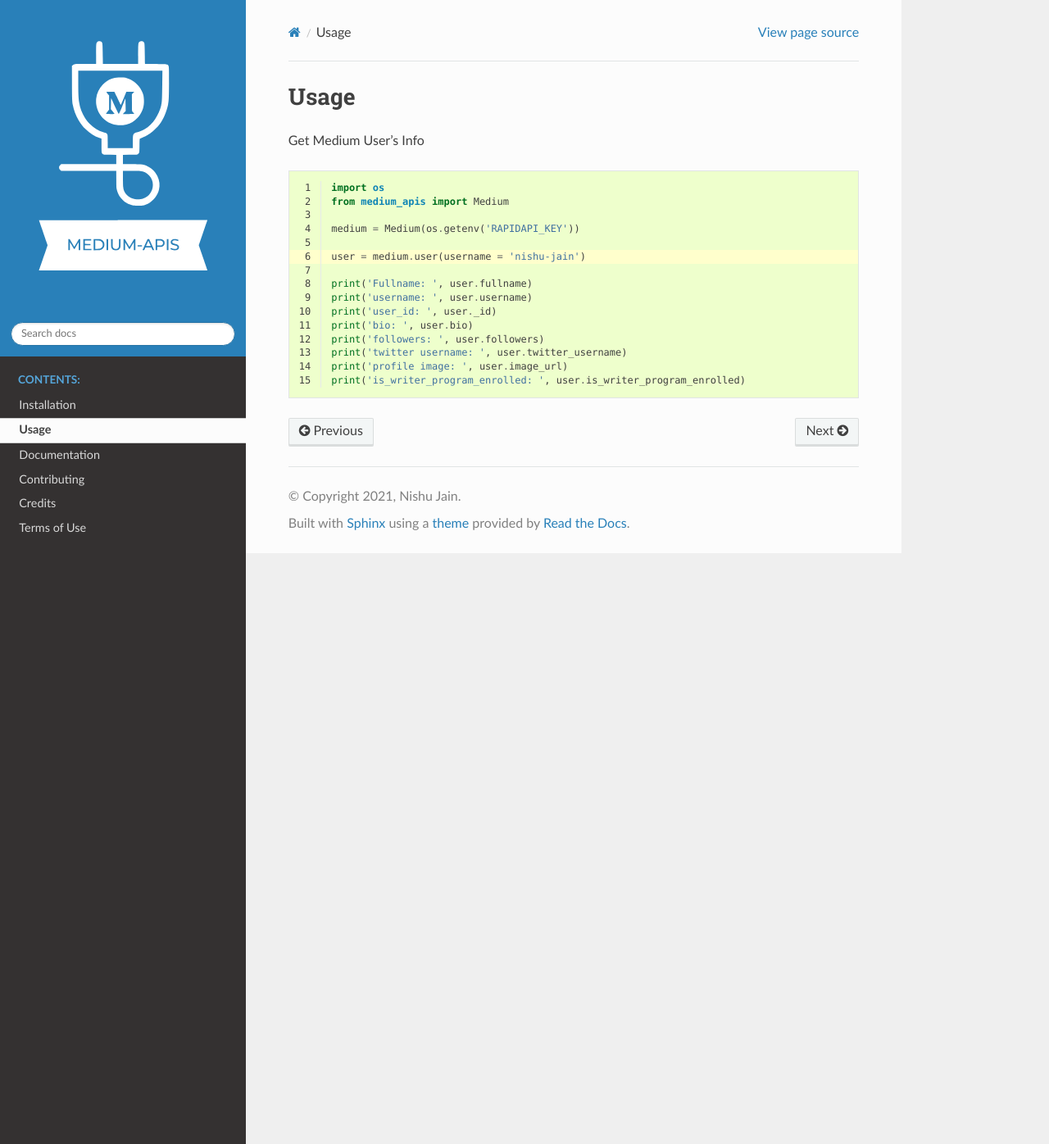
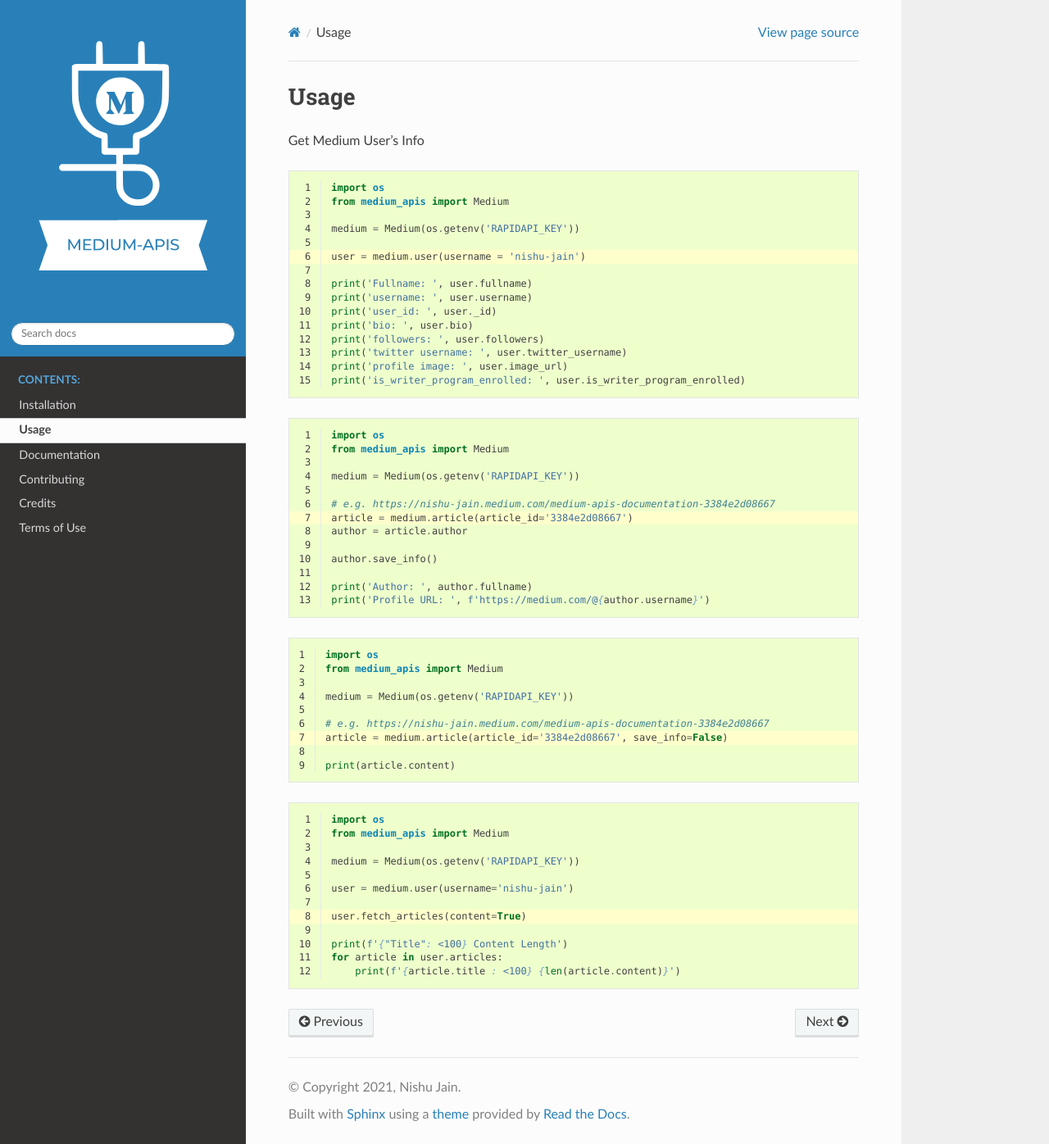
Before and after one commit to weeping-angel/medium-api, a Sphinx documentation site: the page built from docs/usage.rst, in a window 1280 px wide and 1396 px high. Shown: the whole window at 82% size. Built offline with Sphinx 7.4.7 and the Read the Docs theme 2.0.0, drawn with Linux system fonts in a browser that asks for light colours.

Commit message:
added more examples in usage

```diff
--- /dev/null
+++ b/docs/examples/get_article_content.py
@@ -0,0 +1,9 @@
+import os
+from medium_apis import Medium
+
+medium = Medium(os.getenv('RAPIDAPI_KEY'))
+
+# e.g. https://nishu-jain.medium.com/medium-apis-documentation-3384e2d08667
+article = medium.article(article_id='3384e2d08667', save_info=False)
+
+print(article.content)
--- /dev/null
+++ b/docs/examples/get_article_info.py
@@ -0,0 +1,13 @@
+import os
+from medium_apis import Medium
+
+medium = Medium(os.getenv('RAPIDAPI_KEY'))
+
+# e.g. https://nishu-jain.medium.com/medium-apis-documentation-3384e2d08667
+article = medium.article(article_id='3384e2d08667')
+author = article.author
+
+author.save_info()
+
+print('Author: ', author.fullname)
+print('Profile URL: ', f'https://medium.com/@{author.username}')
--- /dev/null
+++ b/docs/examples/get_user_articles_content.py
@@ -0,0 +1,12 @@
+import os
+from medium_apis import Medium
+
+medium = Medium(os.getenv('RAPIDAPI_KEY'))
+
+user = medium.user(username='nishu-jain')
+
+user.fetch_articles(content=True)
+
+print(f'{"Title": <100} Content Length')
+for article in user.articles:
+    print(f'{article.title : <100} {len(article.content)}')
--- a/docs/usage.rst
+++ b/docs/usage.rst
@@ -8,3 +8,18 @@ Get Medium User's Info
     :language: python
     :emphasize-lines: 6
     :linenos:
+
+.. literalinclude:: examples/get_article_info.py
+    :language: python
+    :emphasize-lines: 7
+    :linenos:
+
+.. literalinclude:: examples/get_article_content.py
+    :language: python
+    :emphasize-lines: 7
+    :linenos:
+
+.. literalinclude:: examples/get_user_articles_content.py
+    :language: python
+    :emphasize-lines: 8
+    :linenos:
```
